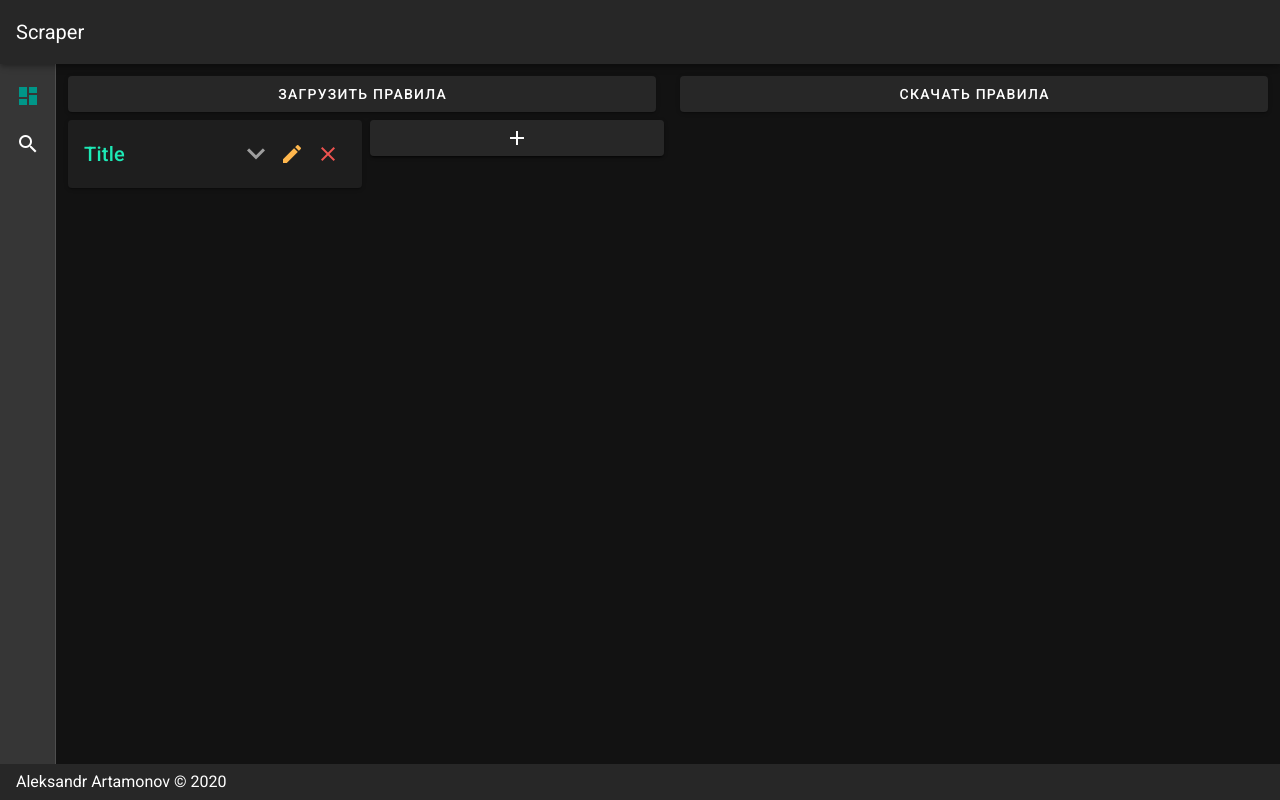
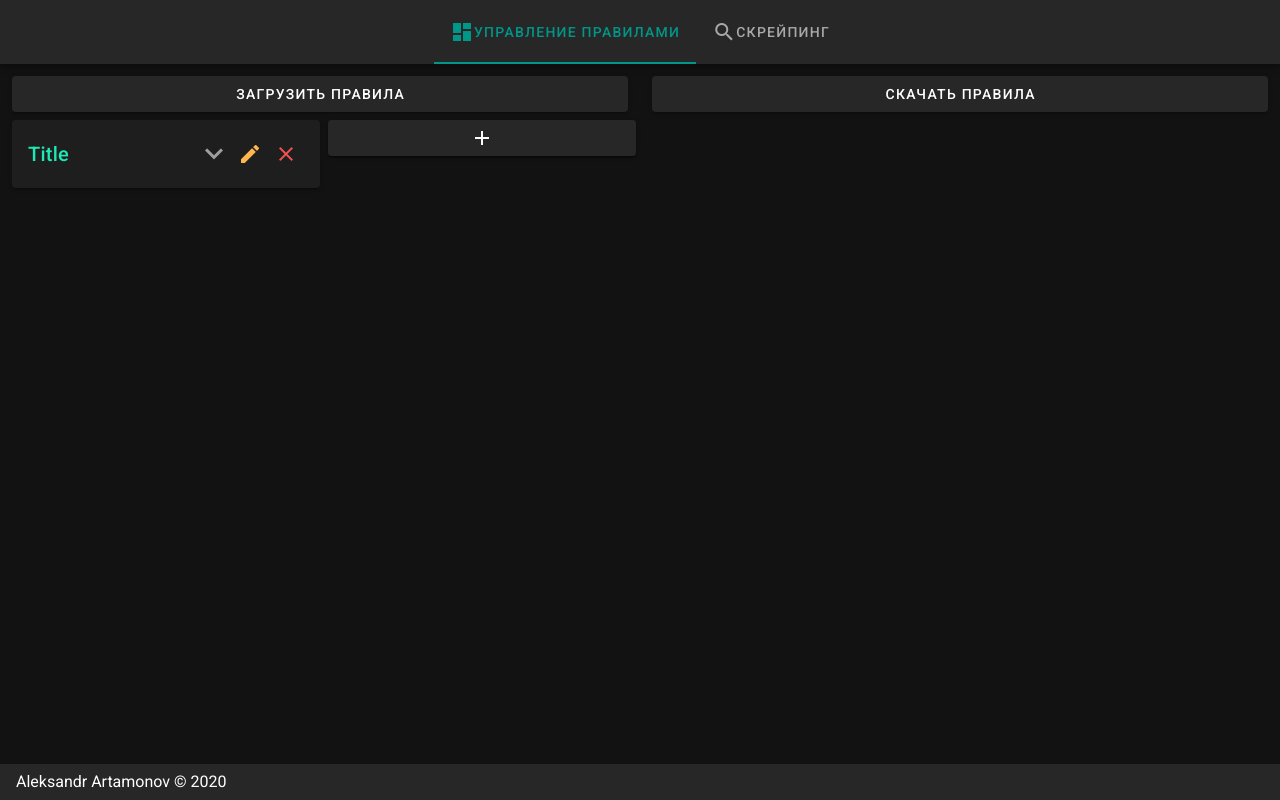
Before and after one commit to Sussia/Web-scraper-ST, a Vue app in the folder web-scraper-vue/: page / in a window 1280 px wide. Built offline with nearby package versions, Linux system fonts and the light colour scheme.

Commit message:
Change nav bar to tabs

```diff
--- a/web-scraper-vue/src/App.vue
+++ b/web-scraper-vue/src/App.vue
@@ -1,34 +1,16 @@
 <template>
   <v-app>
-    <v-navigation-drawer app clipped expand-on-hover mini-variant>
-      <v-list dense flat>
-        <v-list-item-group color="teal" mandatory>
-
-          <v-list-item @click="MenuSection = 0">
-            <v-list-item-action>
-              <v-icon>mdi-view-dashboard</v-icon>
-            </v-list-item-action>
-            <v-list-item-content>
-              <v-list-item-title>Управление правилами</v-list-item-title>
-            </v-list-item-content>
-          </v-list-item>
-
-          <v-list-item @click="MenuSection = 1">
-            <v-list-item-action>
-              <v-icon>mdi-magnify</v-icon>
-            </v-list-item-action>
-            <v-list-item-content>
-              <v-list-item-title>Скрейпинг</v-list-item-title>
-            </v-list-item-content>
-          </v-list-item>
-
-        </v-list-item-group>
-      </v-list>
-
-    </v-navigation-drawer>
-
-    <v-app-bar app clipped-left>
-      <v-toolbar-title>Scraper</v-toolbar-title>
+    <v-app-bar app>
+      <v-tabs color="teal" centered>
+        <v-tab @click="MenuSection = 0">
+          <v-icon>mdi-view-dashboard</v-icon>
+          Управление правилами
+        </v-tab>
+        <v-tab @click="MenuSection = 1">
+          <v-icon>mdi-magnify</v-icon>
+          Скрейпинг
+        </v-tab>
+      </v-tabs>
     </v-app-bar>
 
     <v-content v-if="MenuSection === 0">
```
